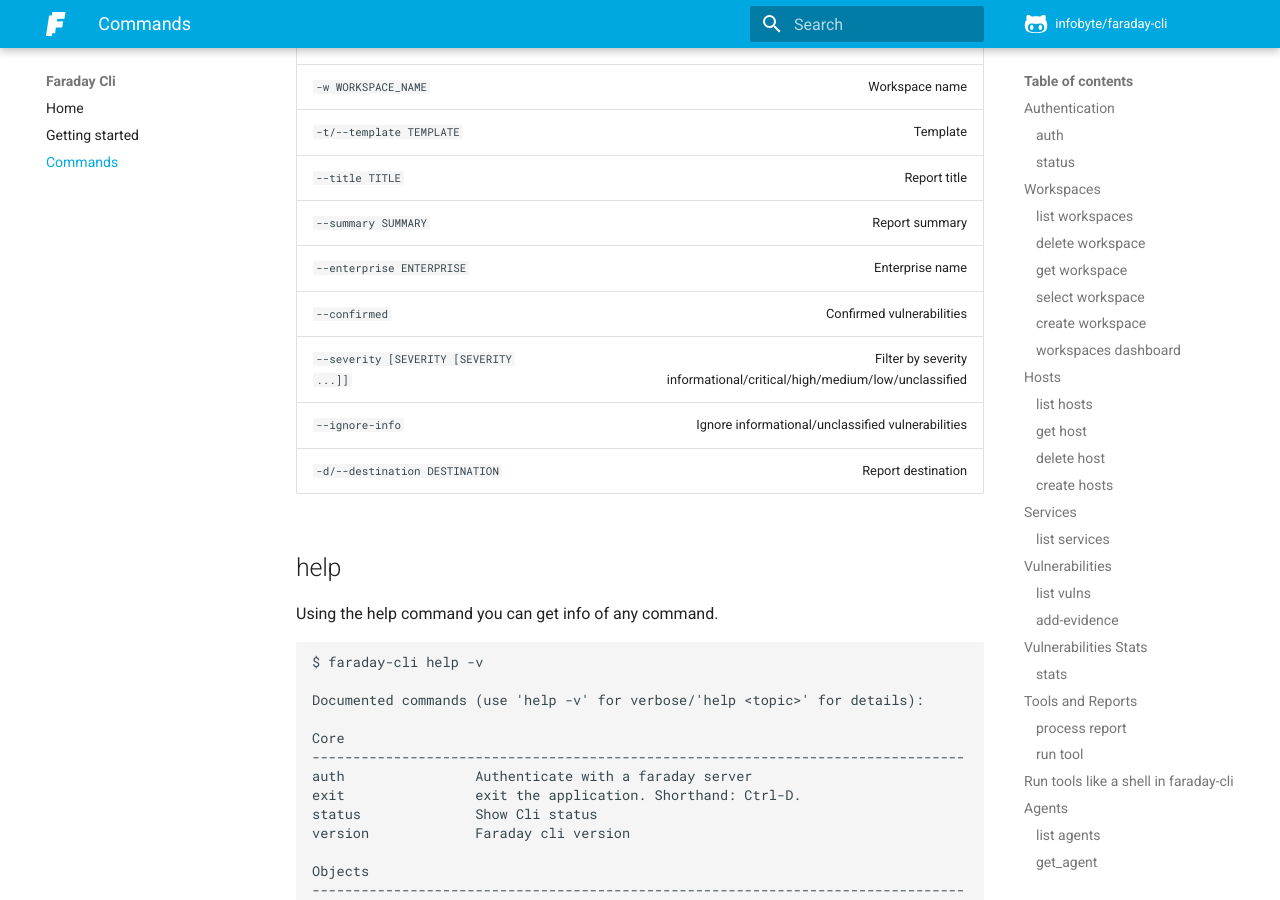
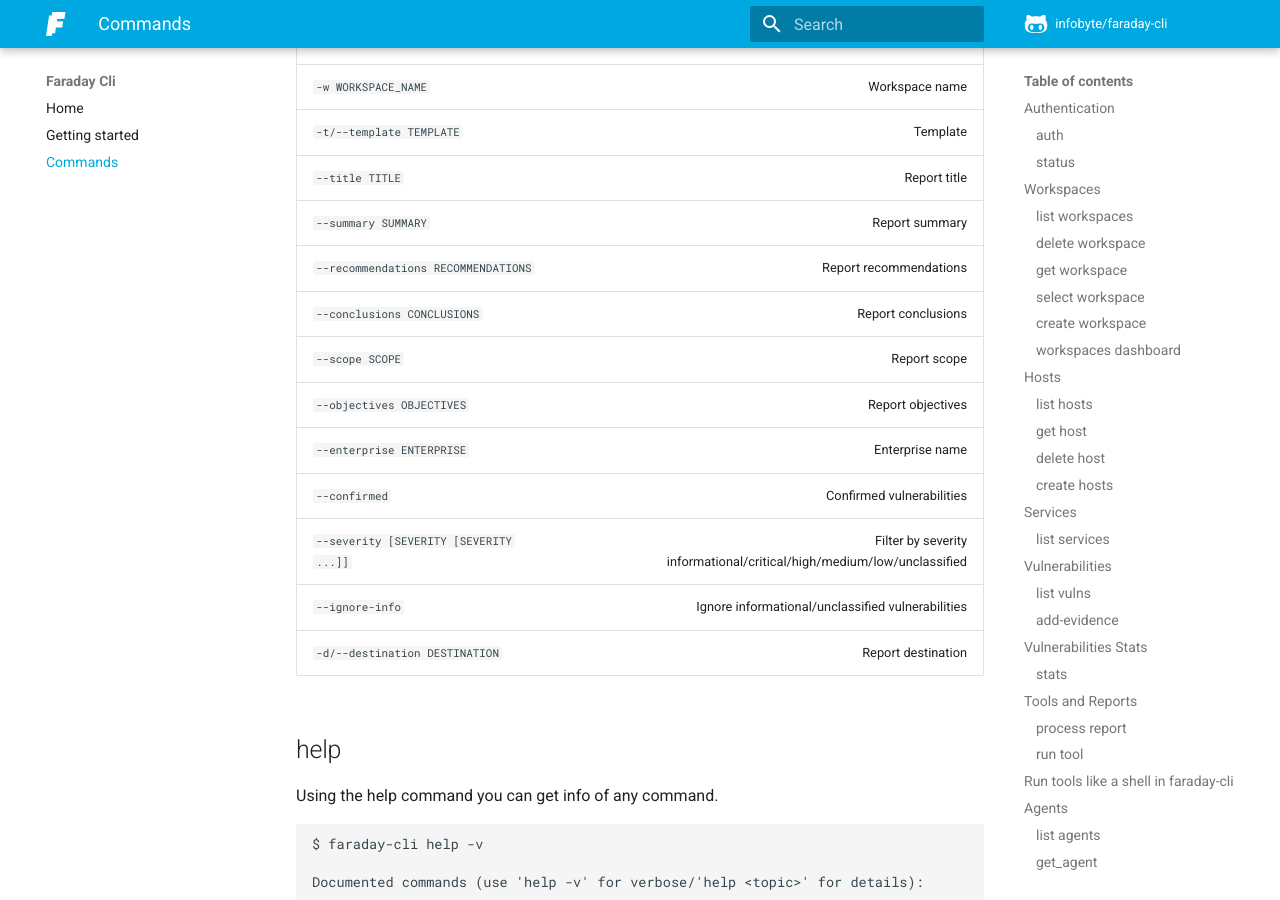
Before and after one commit to infobyte/faraday-cli, an MkDocs documentation site: the page built from docs/docs/commands.md, in a window 1280 px wide and 900 px high, scrolled down 17554 px. Built offline with MkDocs 1.6.1 and Material for MkDocs 9.7.7, drawn with Linux system fonts in a browser that asks for light colours; comment, search, counter and statistics services are not loaded.

Commit message:
Add args to commands docs

```diff
--- a/docs/docs/commands.md
+++ b/docs/docs/commands.md
@@ -744,6 +744,10 @@
 | `-t/--template TEMPLATE`   | Template       |
 | `--title TITLE`   | Report title       |
 | `--summary SUMMARY`   | Report summary      |
+| `--recommendations RECOMMENDATIONS`   | Report recommendations      |
+| `--conclusions CONCLUSIONS`   | Report conclusions      |
+| `--scope SCOPE`   | Report scope      |
+| `--objectives OBJECTIVES`   | Report objectives      |
 | `--enterprise ENTERPRISE`   | Enterprise name      |
 | `--confirmed`   | Confirmed vulnerabilities      |
 | `--severity [SEVERITY [SEVERITY ...]]`   | Filter by severity informational/critical/high/medium/low/unclassified      |
```
